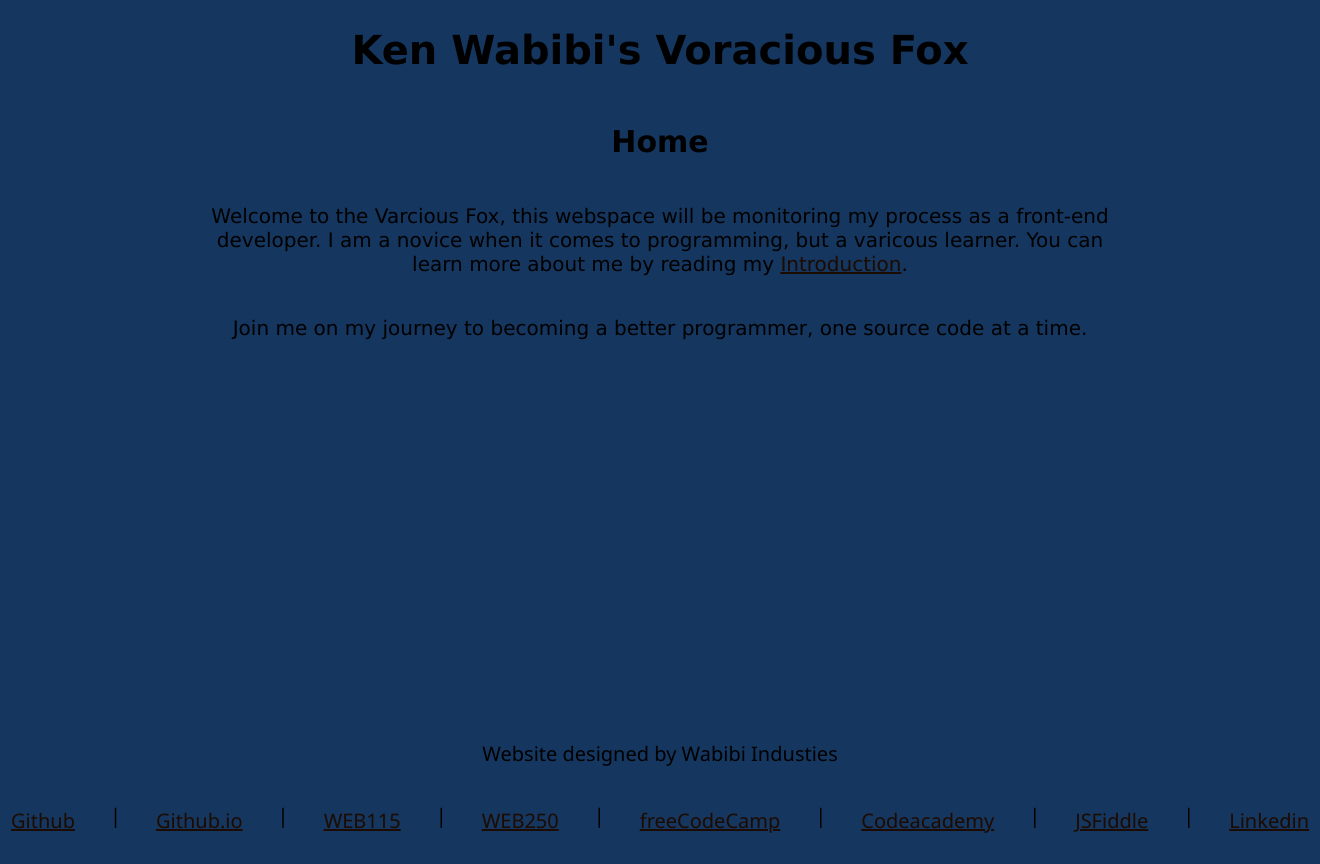
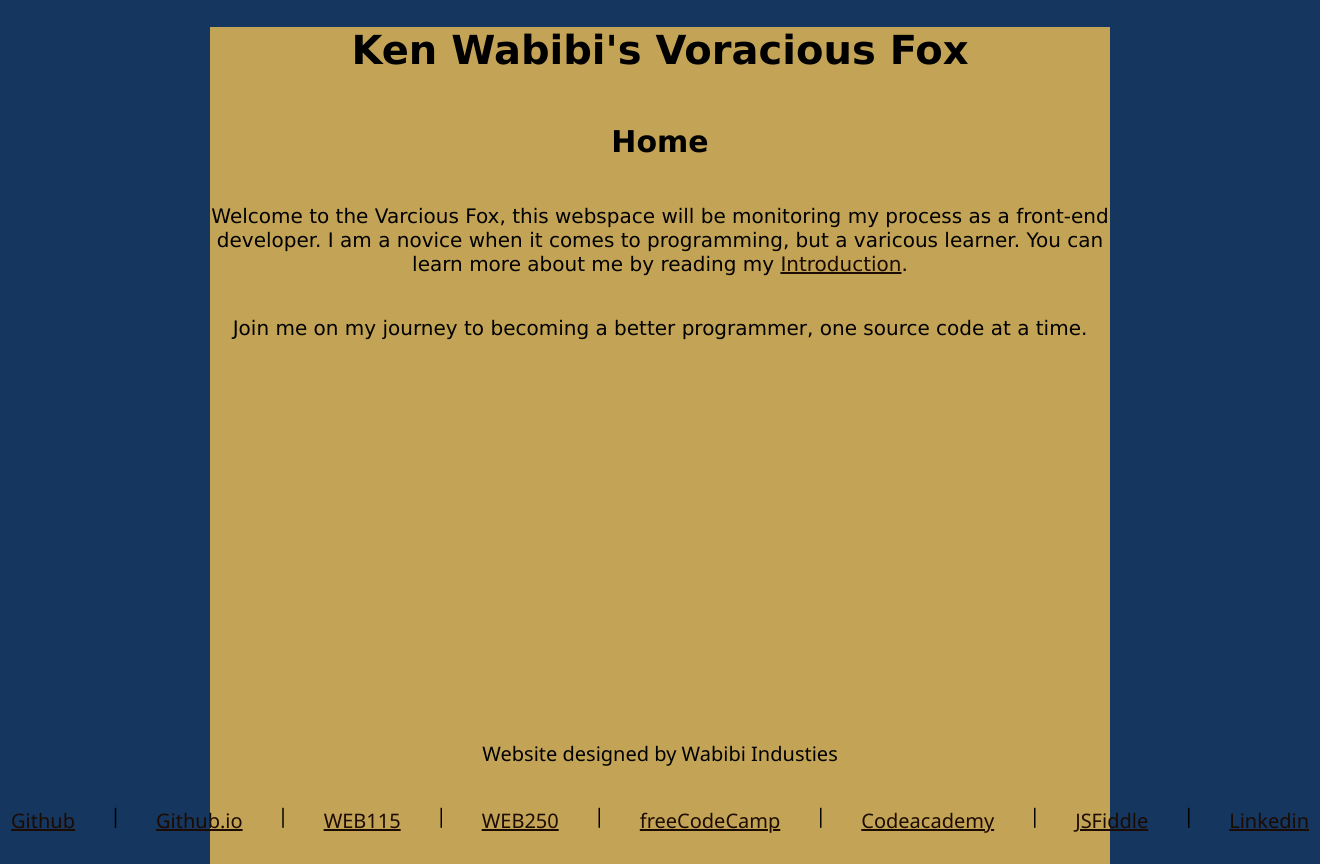
Before and after one commit to KenLWabibi/KenLWabibi.github.io, a PHP site: page / in a window 1320 px wide. Run offline with PHP 8.4, Linux system fonts and the light colour scheme.

Commit message:
Update VF_layout1.css

```diff
--- a/VF_layout1.css
+++ b/VF_layout1.css
@@ -22,13 +22,13 @@ main{
 body {
     width: 88.2%;
     max-width: 900px;
-    background-color:c3a456;
+    background-color:#c3a456;
     font-family: "Lucida Grande", "Lucida Sans Unicode", "Lucida Sans", "DejaVu Sans", Verdana, sans-serif;
     margin: 0 auto;
     padding: 0;
     text-align: center;
     box-sizing: border-box;
-    box-shadow: fofof7;
+    box-shadow: 5px, 5px, 10px, 10px, #fofof7;
 }
 nav {
     padding: 5px;
```
